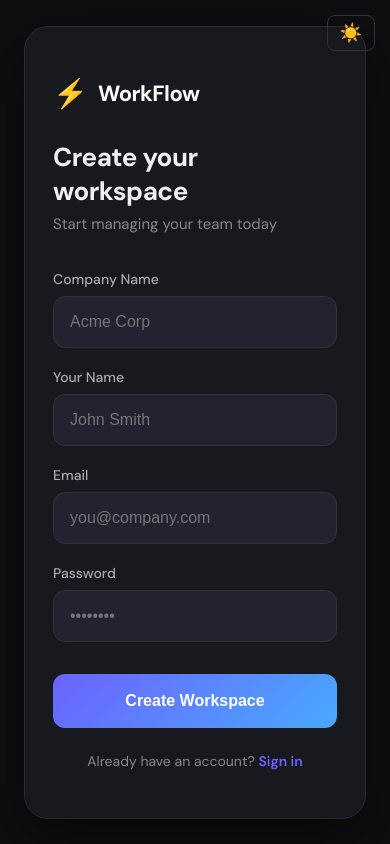
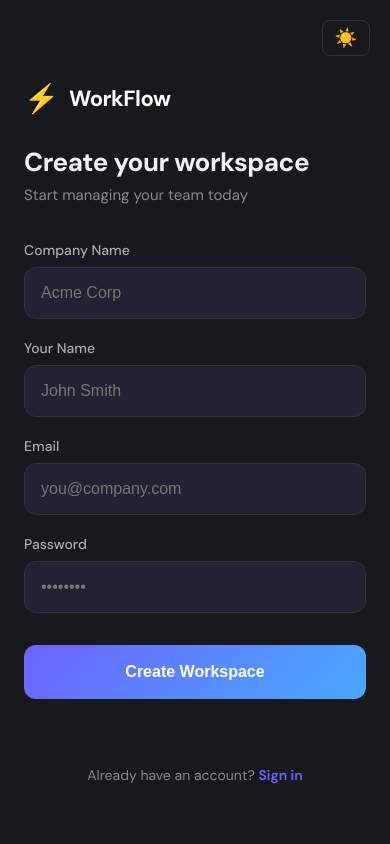
Before and after one commit to imohalfreddev/emp-mgmt, a React (Create React App) app in the folder frontend/: page / in a window 390 px wide. Built offline with nearby package versions, Linux system fonts and the light colour scheme; no server answers.

Commit message:
style: remove margins and set full height for mobile signup

```diff
--- a/frontend/src/pages/Signup.js
+++ b/frontend/src/pages/Signup.js
@@ -40,7 +40,6 @@ export default function Signup({ onSwitch }) {
     }
   };
 
-  // Determine if we are on a mobile screen
   const isMobile = width <= 480;
   const s = useMemo(() => styles(dark, isMobile), [dark, isMobile]);
 
@@ -120,18 +119,18 @@ const styles = (dark, isMobile) => ({
   page: {
     minHeight: '100vh',
     display: 'flex',
-    alignItems: 'center', // Keep centered as per the screenshot
+    alignItems: 'center',
     justifyContent: 'center',
     background: dark ? '#0f0f13' : '#f4f6fb',
     fontFamily: "'DM Sans', 'Segoe UI', sans-serif",
     position: 'relative',
-    padding: isMobile ? '24px' : '0',
+    padding: 0, // Zero padding to ensure the card can touch the edges
     boxSizing: 'border-box',
   },
   themeBtn: {
     position: 'absolute',
-    top: isMobile ? 15 : 20,
-    right: isMobile ? 15 : 20,
+    top: isMobile ? 20 : 20,
+    right: isMobile ? 20 : 20,
     background: 'transparent',
     border: `1px solid ${dark ? '#333' : '#ddd'}`,
     borderRadius: 8,
@@ -142,13 +141,16 @@ const styles = (dark, isMobile) => ({
   },
   card: {
     background: dark ? '#18181f' : '#ffffff',
-    border: `1px solid ${dark ? '#2a2a35' : '#e5e7ef'}`,
-    borderRadius: 24, // More rounded corners like the image
-    padding: isMobile ? '48px 28px' : '40px 36px', // Extra vertical padding
+    border: isMobile ? 'none' : `1px solid ${dark ? '#2a2a35' : '#e5e7ef'}`,
+    borderRadius: isMobile ? 0 : 24, // No rounded corners on mobile for a full-screen look
+    padding: isMobile ? '80px 24px 40px' : '40px 36px', // Extra top padding on mobile for the theme button
     width: '100%',
-    maxWidth: isMobile ? '450px' : '400px', // Wider on mobile to fill screen
-    boxShadow: dark ? '0 20px 60px rgba(0,0,0,0.5)' : '0 8px 40px rgba(0,0,0,0.08)',
+    maxWidth: isMobile ? '100%' : '400px',
+    minHeight: isMobile ? '100vh' : 'auto', // Forces the card to take up the full height of the mobile screen
+    boxShadow: isMobile ? 'none' : (dark ? '0 20px 60px rgba(0,0,0,0.5)' : '0 8px 40px rgba(0,0,0,0.08)'),
     boxSizing: 'border-box',
+    display: 'flex',
+    flexDirection: 'column',
   },
   logo: { display: 'flex', alignItems: 'center', gap: 10, marginBottom: 28 },
   logoIcon: { fontSize: 28, color: '#f1c40f' },
@@ -165,7 +167,7 @@ const styles = (dark, isMobile) => ({
     border: `1px solid ${dark ? '#333' : '#dde1ec'}`,
     borderRadius: 12,
     color: dark ? '#f0f0f5' : '#1a1a2e',
-    fontSize: 16,
+    fontSize: 16, // Prevents iOS zooming
     outline: 'none',
     boxSizing: 'border-box',
   },
@@ -176,6 +178,6 @@ const styles = (dark, isMobile) => ({
     color: '#fff', border: 'none', borderRadius: 12,
     fontSize: 16, fontWeight: 600, cursor: 'pointer', marginTop: 12,
   },
-  switchText: { textAlign: 'center', marginTop: 24, fontSize: 14, color: dark ? '#888' : '#777' },
+  switchText: { textAlign: 'center', marginTop: 'auto', paddingBottom: 20, fontSize: 14, color: dark ? '#888' : '#777' },
   link: { color: '#6c63ff', cursor: 'pointer', fontWeight: 600 },
 });
```
